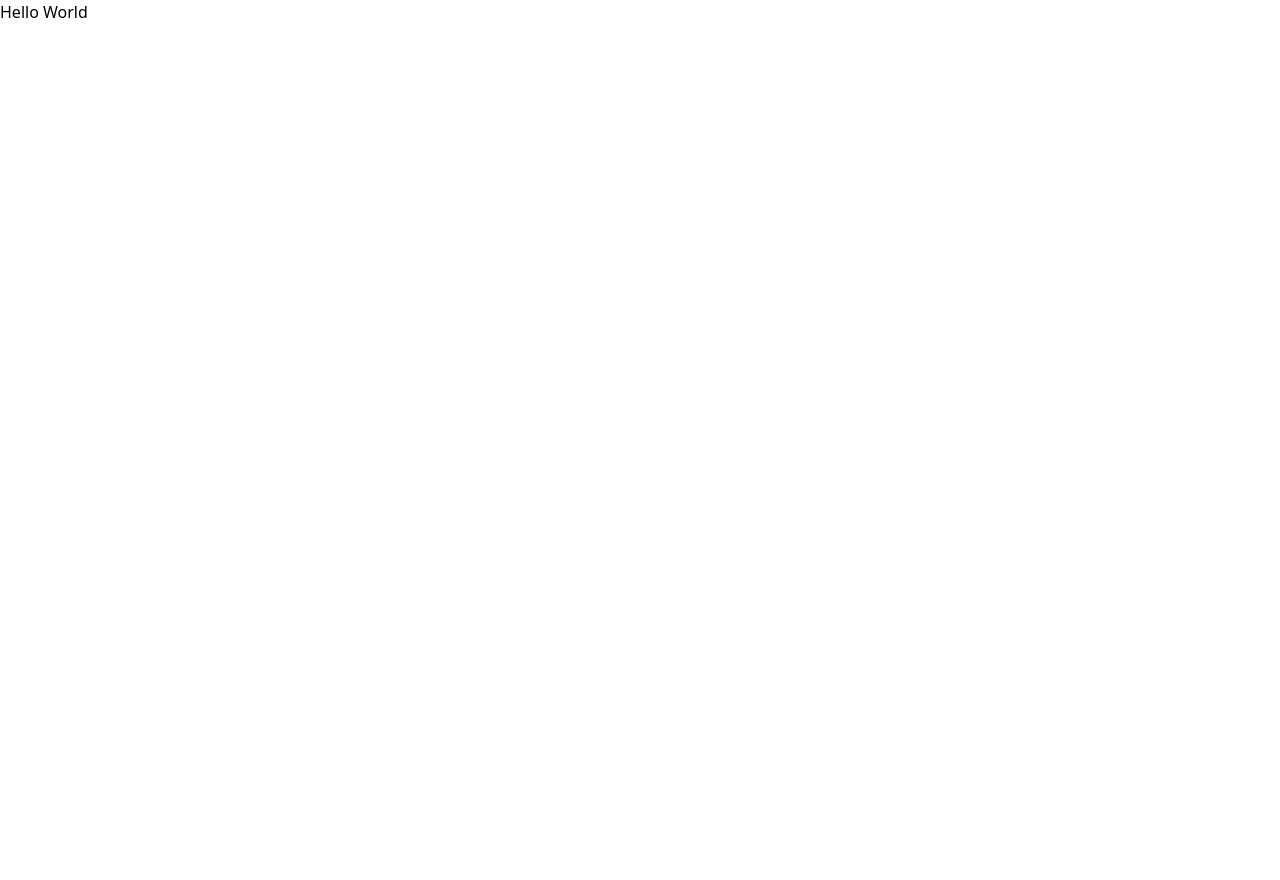
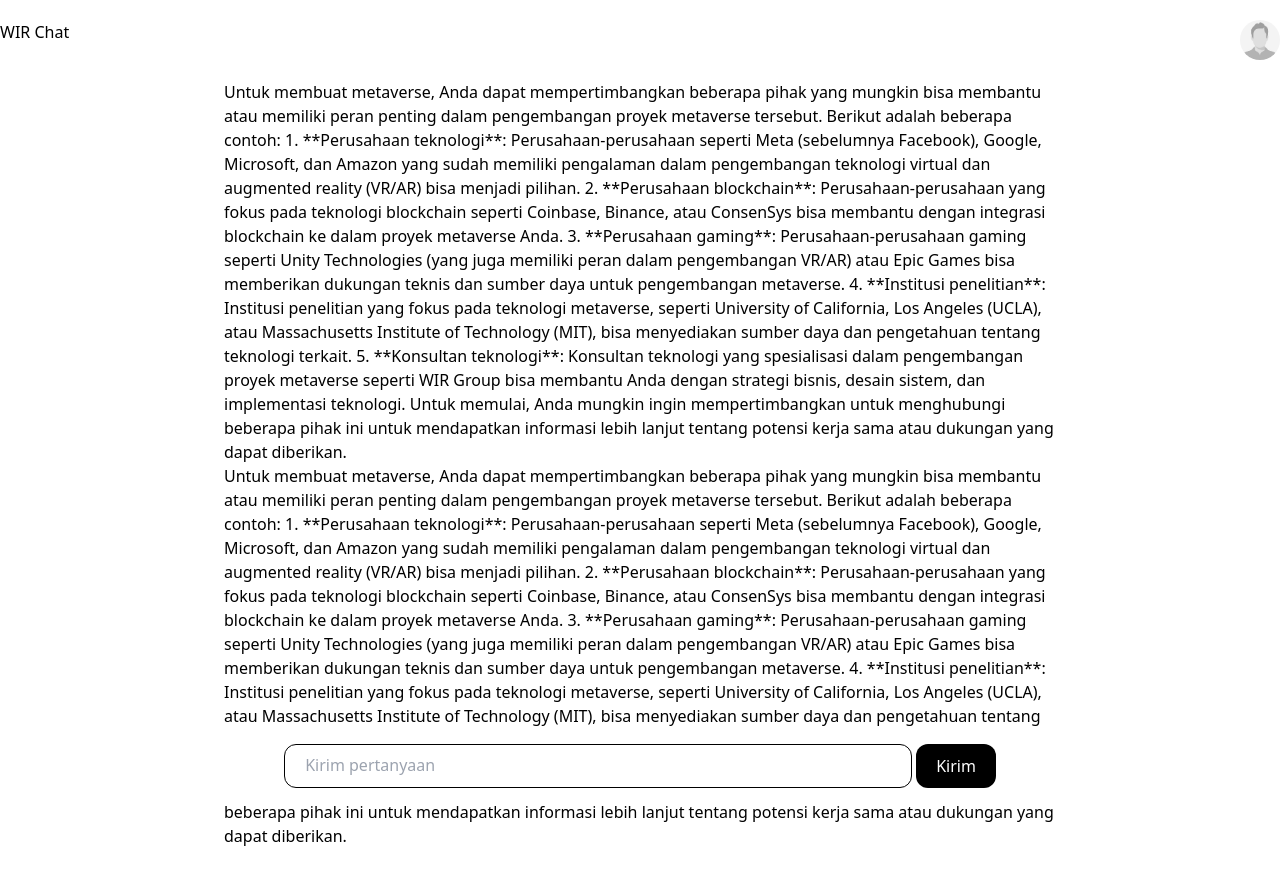
Before and after one commit to FadelYang/wir_chat, a React (Vite) app: page / in a window 1280 px wide. Shown: the top 880 px of the page. Before the commit the page ends 800 px from the top, so only its background shows below. Built offline with nearby package versions, Linux system fonts and the light colour scheme.

Commit message:
feat: Add Home Page

```diff
--- a/src/App.css
+++ b/src/App.css
@@ -2,3 +2,8 @@
 @tailwind base;
 @tailwind components;
 @tailwind utilities;
+
+/* div {
+  border: 1px solid black;
+  margin: 1px;
+} */
--- a/src/App.jsx
+++ b/src/App.jsx
@@ -1,15 +1,11 @@
-import { useState } from 'react'
-import reactLogo from './assets/react.svg'
-import viteLogo from '/vite.svg'
 import './App.css'
+import HomePage from './pages/HomePage'
 
 function App() {
-  const [count, setCount] = useState(0)
-
   return (
-    <>
-      <p className=''>Hello World</p>
-    </>
+    <div>
+      <HomePage></HomePage>
+    </div>
   )
 }
 
--- /dev/null
+++ b/src/components/NavBar.jsx
@@ -0,0 +1,16 @@
+import profilePlaceholder from './../assets/profile-placeholder.jpeg'
+
+export default function () {
+  return (
+    <>
+      <div className="top-0 bg-white sticky z-10 py-5">
+        <div className='flex container mx-auto'>
+          <div>WIR Chat</div>
+          <div className='ms-auto'>
+            <img src={profilePlaceholder} className="w-10 rounded-full" />
+          </div>
+        </div>
+      </div>
+    </>
+  )
+}
--- /dev/null
+++ b/src/pages/HomePage.jsx
@@ -0,0 +1,62 @@
+import { useState } from 'react'
+import NavBar from '../components/NavBar'
+
+export default function HomePage() {
+  const exampleMessage = "saya ingin membuat metaverse, siapa yang harus saya hubungi?"
+
+  const exampleResponse = `Untuk membuat metaverse, Anda dapat mempertimbangkan beberapa pihak yang mungkin bisa membantu atau memiliki
+peran penting dalam pengembangan proyek metaverse tersebut. Berikut adalah beberapa contoh:\n\n1. **Perusahaan teknologi**: Perusahaan-perusahaan seperti Meta (sebelumnya Facebook), Google, Microsoft, dan Amazon yang sudah memiliki
+pengalaman dalam pengembangan teknologi virtual dan augmented reality (VR/AR) bisa menjadi pilihan.\n2. **Perusahaan blockchain**: Perusahaan-perusahaan yang fokus pada teknologi blockchain seperti Coinbase, Binance, atau ConsenSys bisa
+membantu dengan integrasi blockchain ke dalam proyek metaverse Anda.\n3. **Perusahaan gaming**: Perusahaan-perusahaan
+gaming seperti Unity Technologies (yang juga memiliki peran dalam pengembangan VR/AR) atau Epic Games bisa memberikan
+dukungan teknis dan sumber daya untuk pengembangan metaverse.\n4. **Institusi penelitian**: Institusi penelitian yang
+fokus pada teknologi metaverse, seperti University of California, Los Angeles (UCLA), atau Massachusetts Institute of
+Technology (MIT), bisa menyediakan sumber daya dan pengetahuan tentang teknologi terkait.\n5. **Konsultan teknologi**:
+Konsultan teknologi yang spesialisasi dalam pengembangan proyek metaverse seperti WIR Group bisa membantu Anda dengan
+strategi bisnis, desain sistem, dan implementasi teknologi.\n\nUntuk memulai, Anda mungkin ingin mempertimbangkan untuk
+menghubungi beberapa pihak ini untuk mendapatkan informasi lebih lanjut tentang potensi kerja sama atau dukungan yang
+dapat diberikan.`
+
+  const [message, setMessage] = useState('')
+
+  function handleMessageInput(e) {
+    setMessage(e.target.value)
+    e.target.style.height = '3rem'
+    e.target.style.height = `${e.target.scrollHeight}px`
+  }
+
+  return (
+    <div className=''>
+      <NavBar />
+      <div className="flex flex-col min-h-screen">
+        {/* Navbar */}
+        <div className="flex flex-col flex-grow">
+          {/* Chat area */}
+          <div className={`${!exampleResponse ? 'hidden' : 'flex'} flex-col items-center chat-area flex-grow`}>
+            <div className='px-56'>
+              <div>{exampleResponse}</div>
+              <div>{exampleResponse}</div>
+            </div>
+          </div>
+
+          {/* Input area */}
+          <div className={`sticky bottom-0 bg-white p-3 ${!exampleResponse ? 'my-auto' : ''}`}>
+            <div className="flex gap-1 justify-center">
+              <textarea
+                value={message}
+                onChange={handleMessageInput}
+                type="text"
+                placeholder="Kirim pertanyaan"
+                className="border border-black rounded-xl px-5 py-2 w-1/2 h-11 max-h-36 resize-none"
+              />
+              <button className="rounded-xl text-white bg-black px-5 h-11 flex-shrink-1 items-start self-end">
+                Kirim
+              </button>
+            </div>
+          </div>
+        </div>
+      </div>
+    </div>
+
+  )
+}
```
Also changed, not shown: src/assets/profile-placeholder.jpeg (added).
